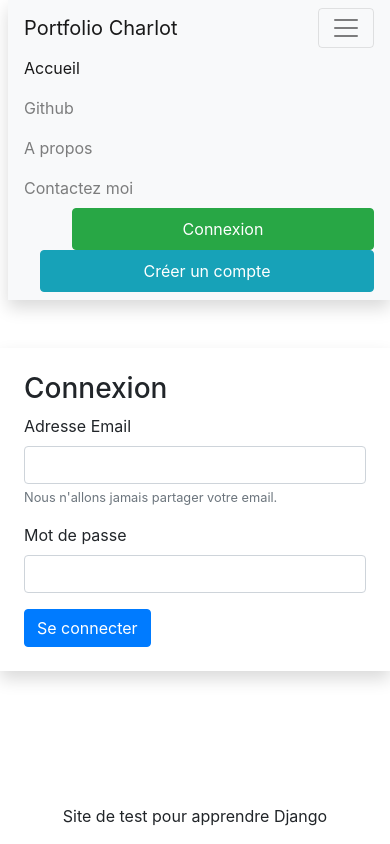
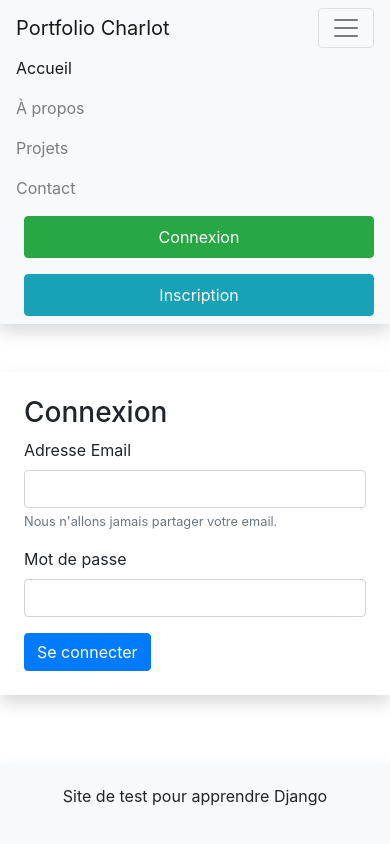
Before and after one commit to Charles-git-lab/LuxeAgence, a Django app: page /login in a window 390 px wide, after a click that opens the changed part. Run offline with Django 4.2, Linux system fonts and the light colour scheme.

Commit message:
Amélioration responsive

```diff
--- a/Agence/templates/base.html
+++ b/Agence/templates/base.html
@@ -6,59 +6,73 @@
     <meta name="viewport" content="width=device-width, initial-scale=1, shrink-to-fit=no">
 
     <!-- Bootstrap CSS -->
-    <link rel="stylesheet" href="https://cdn.jsdelivr.net/npm/bootstrap@4.4.1/dist/css/bootstrap.min.css" integrity="sha384-Vkoo8x4CGsO3+Hhxv8T/Q5PaXtkKtu6ug5TOeNV6gBiFeWPGFN9MuhOf23Q9Ifjh" crossorigin="anonymous">
+    <link rel="stylesheet" href="https://cdn.jsdelivr.net/npm/bootstrap@4.4.1/dist/css/bootstrap.min.css">
 
     <style>
-        .custom-card-img {
-            width: 100%;
-            height: 200px;
-            object-fit: cover;
+        body {
+            display: flex;
+            flex-direction: column;
+            min-height: 100vh;
+        }
+
+        main {
+            flex: 1;
+        }
+
+        footer {
+            background-color: #f8f9fa;
+            padding: 20px;
+            text-align: center;
         }
     </style>
     <title>Portfolio</title>
 </head>
 <body>
-    <nav class="navbar navbar-expand-lg navbar-light bg-light shadow ml-2">
-
+    <nav class="navbar navbar-expand-lg navbar-light bg-light shadow">
         <a class="navbar-brand" href="#">Portfolio Charlot</a>
         <button class="navbar-toggler" type="button" data-toggle="collapse" data-target="#navbarNav" aria-controls="navbarNav" aria-expanded="false" aria-label="Toggle navigation">
             <span class="navbar-toggler-icon"></span>
         </button>
         <div class="collapse navbar-collapse" id="navbarNav">
-          <ul class="navbar-nav">
+            <ul class="navbar-nav mr-auto">
                 <li class="nav-item active">
-              <a class="nav-link" href="/">Accueil <span class="sr-only">(current)</span></a>
+                    <a class="nav-link" href="/">Accueil</a>
                 </li>
                 <li class="nav-item">
-              <a class="nav-link" href="#">Github</a>
+                    <a class="nav-link" href="#">À propos</a>
                 </li>
                 <li class="nav-item">
-              <a class="nav-link" href="#">A propos</a>
+                    <a class="nav-link" href="#">Projets</a>
                 </li>
                 <li class="nav-item">
-              <a class="nav-link" href="#" tabindex="-1">Contactez moi</a>
-            </li>
-            <li class="nav-item active ml-5">
-                <a class="nav-link btn btn-success text-white" href="{% url 'login' %}" tabindex="-1">Connexion</a>
-              </li>
-            <li class="nav-item ml-3">
-             <a class="nav-link btn btn-info text-white" href="{% url 'register' %}" tabindex="-1">Créer un compte</a>
+                    <a class="nav-link" href="#">Contact</a>
                 </li>
             </ul>
-
+            <ul class="navbar-nav ml-auto">
+                <li class="nav-item">
+                    <a class="nav-link btn btn-success text-white ml-2 mb-2 mt-2" href="{% url 'login' %}">Connexion</a>
+                </li>
+                <li class="nav-item">
+                    <a class="nav-link btn btn-info text-white ml-2 mt-2" href="{% url 'register' %}">Inscription</a>
+                </li>
+            </ul>
         </div>
     </nav>
+
+    <main>
         {% block content %}
+        <!-- Contenu de la page -->
+        {% endblock %}
+    </main>
 
-    {% endblock %}
+    <footer class="shadow">
+        <p class="text-center">Site de test pour apprendre Django</p>
+    </footer>
 
-    <footer class="shadow" p-3>
-        <p class="text-center fixed-bottom">Site de test pour apprendre Django</p>
-    </footer>
     <!-- Optional JavaScript -->
     <!-- jQuery first, then Popper.js, then Bootstrap JS -->
-    <script src="https://code.jquery.com/jquery-3.4.1.slim.min.js" integrity="sha384-J6qa4849blE2+poT4WnyKhv5vZF5SrPo0iEjwBvKU7imGFAV0wwj1yYfoRSJoZ+n" crossorigin="anonymous"></script>
-    <script src="https://cdn.jsdelivr.net/npm/popper.js@1.16.0/dist/umd/popper.min.js" integrity="sha384-Q6E9RHvbIyZFJoft+2mJbHaEWldlvI9IOYy5n3zV9zzTtmI3UksdQRVvoxMfooAo" crossorigin="anonymous"></script>
-    <script src="https://cdn.jsdelivr.net/npm/bootstrap@4.4.1/dist/js/bootstrap.min.js" integrity="sha384-wfSDF2E50Y2D1uUdj0O3uMBJnjuUD4Ih7YwaYd1iqfktj0Uod8GCExl3Og8ifwB6" crossorigin="anonymous"></script>
+    <script src="https://code.jquery.com/jquery-3.4.1.slim.min.js"></script>
+    <script src="https://cdn.jsdelivr.net/npm/popper.js@1.16.0/dist/umd/popper.min.js"></script>
+    <script src="https://cdn.jsdelivr.net/npm/bootstrap@4.4.1/dist/js/bootstrap.min.js"></script>
 </body>
 </html>
--- a/LuxeAgence/settings.py
+++ b/LuxeAgence/settings.py
@@ -25,7 +25,7 @@ SECRET_KEY = 'django-insecure-^_cugim*ps4*jd)f!*h!^e_h8ukcd=$!2i7$8d*!2!h4boovzh
 # SECURITY WARNING: don't run with debug turned on in production!
 DEBUG = True
 
-ALLOWED_HOSTS = ['16.171.170.83', 'charhirles.fr']
+ALLOWED_HOSTS = ['127.0.0.1', '16.171.170.83', 'charhirles.fr']
 
 
 # Application definition
```
Also changed, not shown: Agence/templates/home.html (+12 -6 lines), db.sqlite3. Lines whose indentation alone changed are shown as unchanged.
